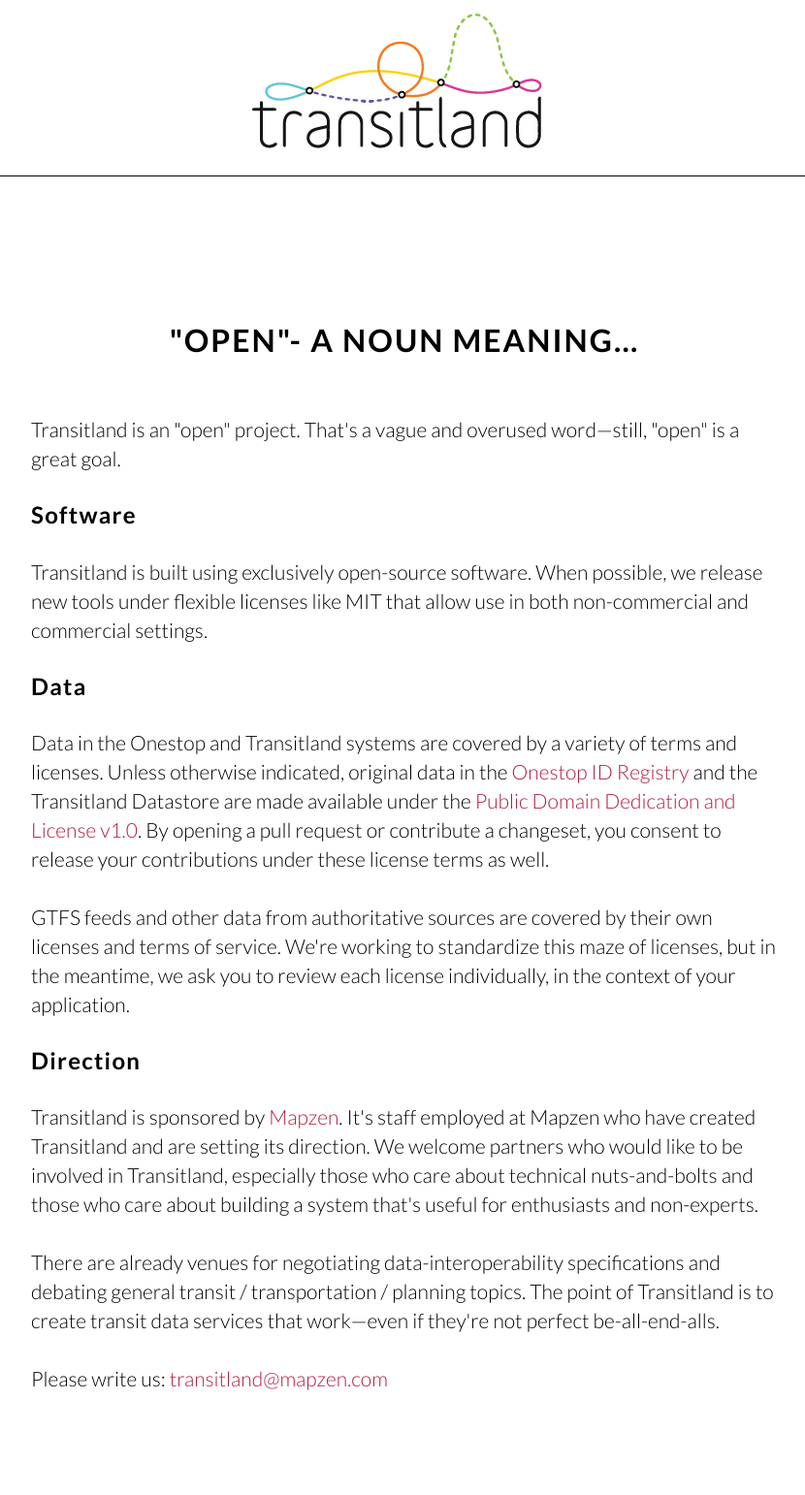
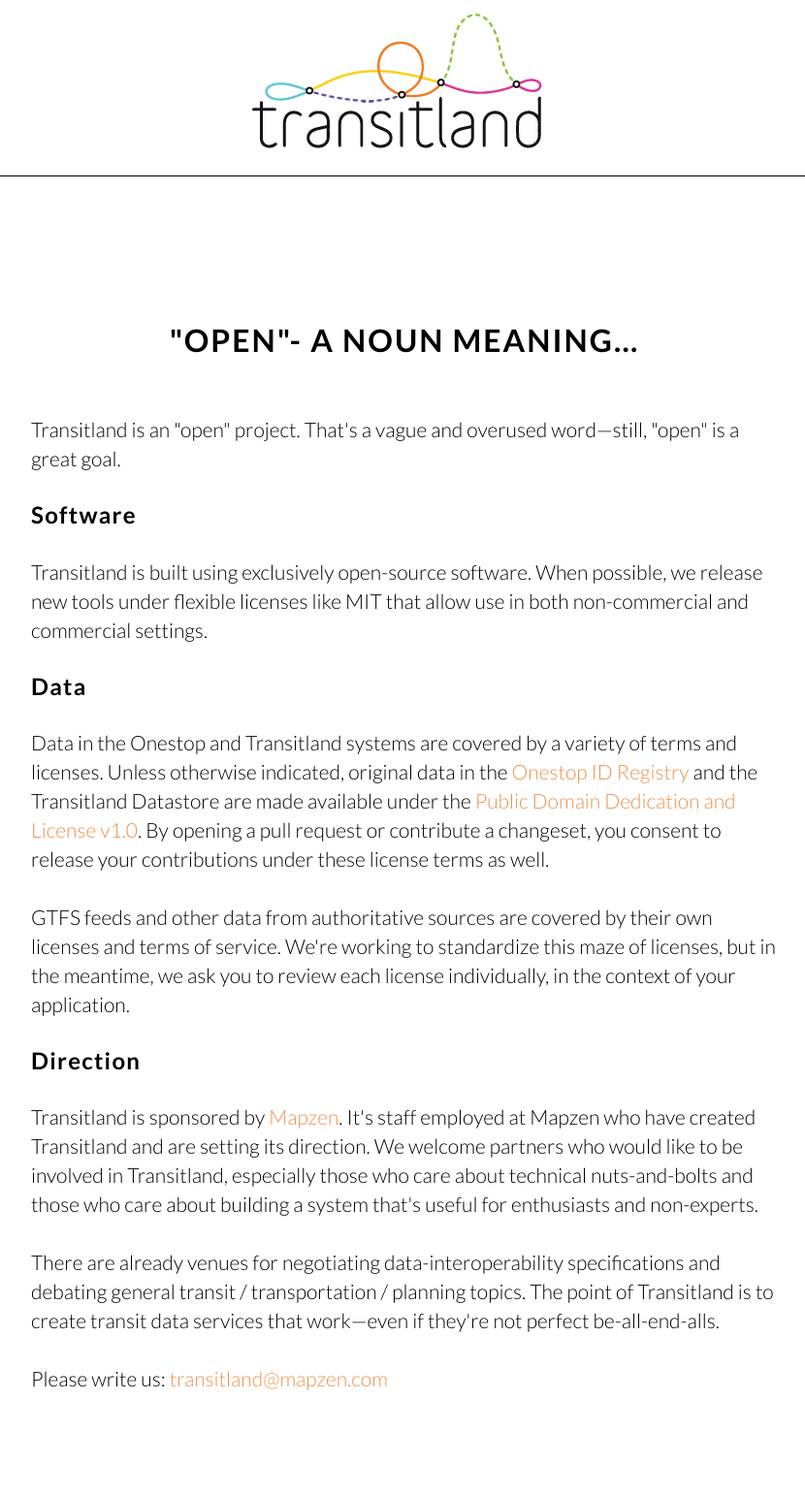
Before and after one commit to transitland/www-transit-land, a Jekyll site: the page built from an-open-project/index.html, in a window 1280 px wide. Shown: the whole page at 97% size, without its empty margins (223-1053 px from the left). Built offline with Jekyll 4.4.1, drawn with Linux system fonts in a browser that asks for light colours; nearby versions of some CDN libraries.

Commit message:
a color changed

```diff
--- a/_sass/_override.scss
+++ b/_sass/_override.scss
@@ -39,7 +39,7 @@
 
 a{
   text-decoration: none;
-  color:nth($logo-hover-colors,2);
+  color:nth($logo-colors,4);
   &:hover{
     text-decoration: none;
   }
```
